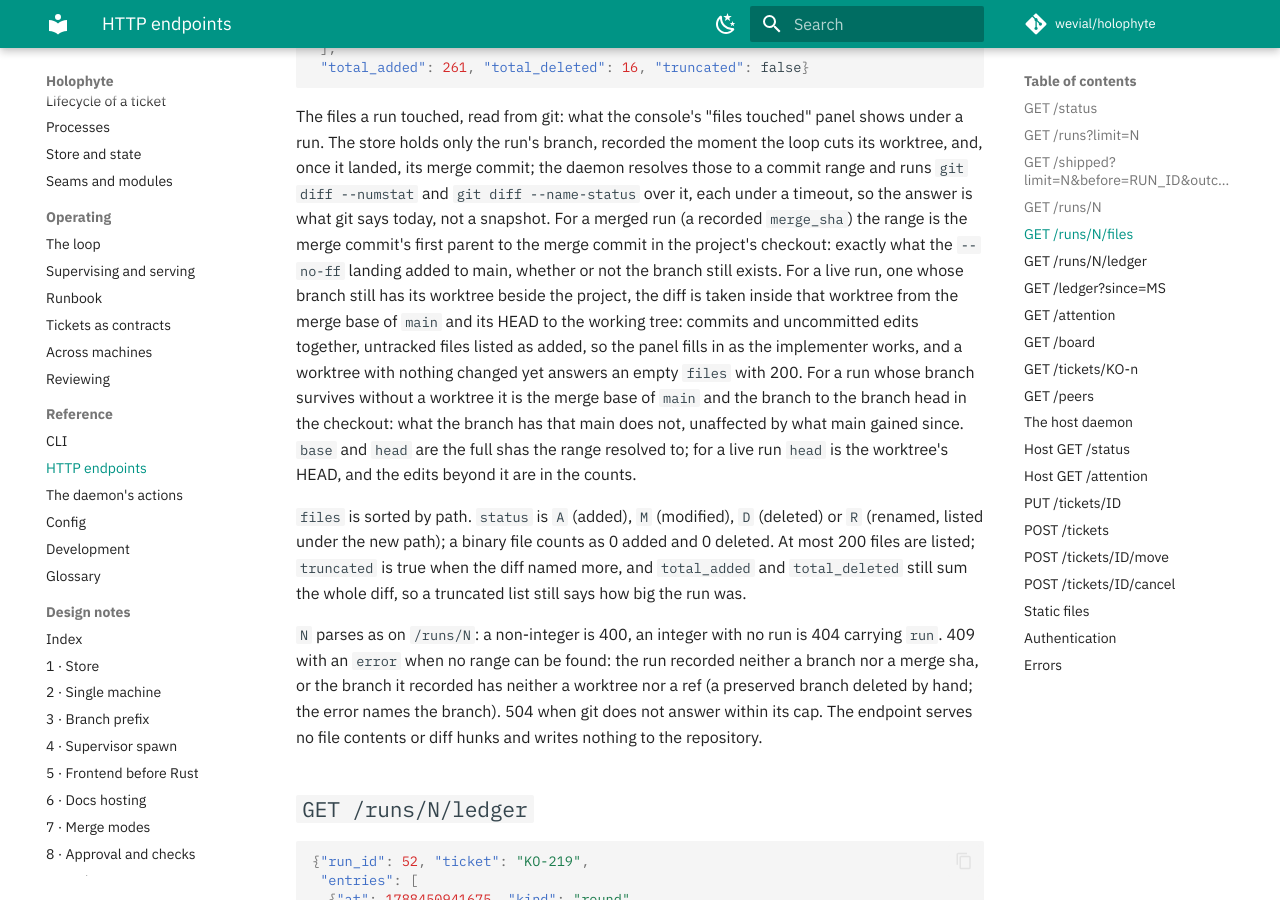
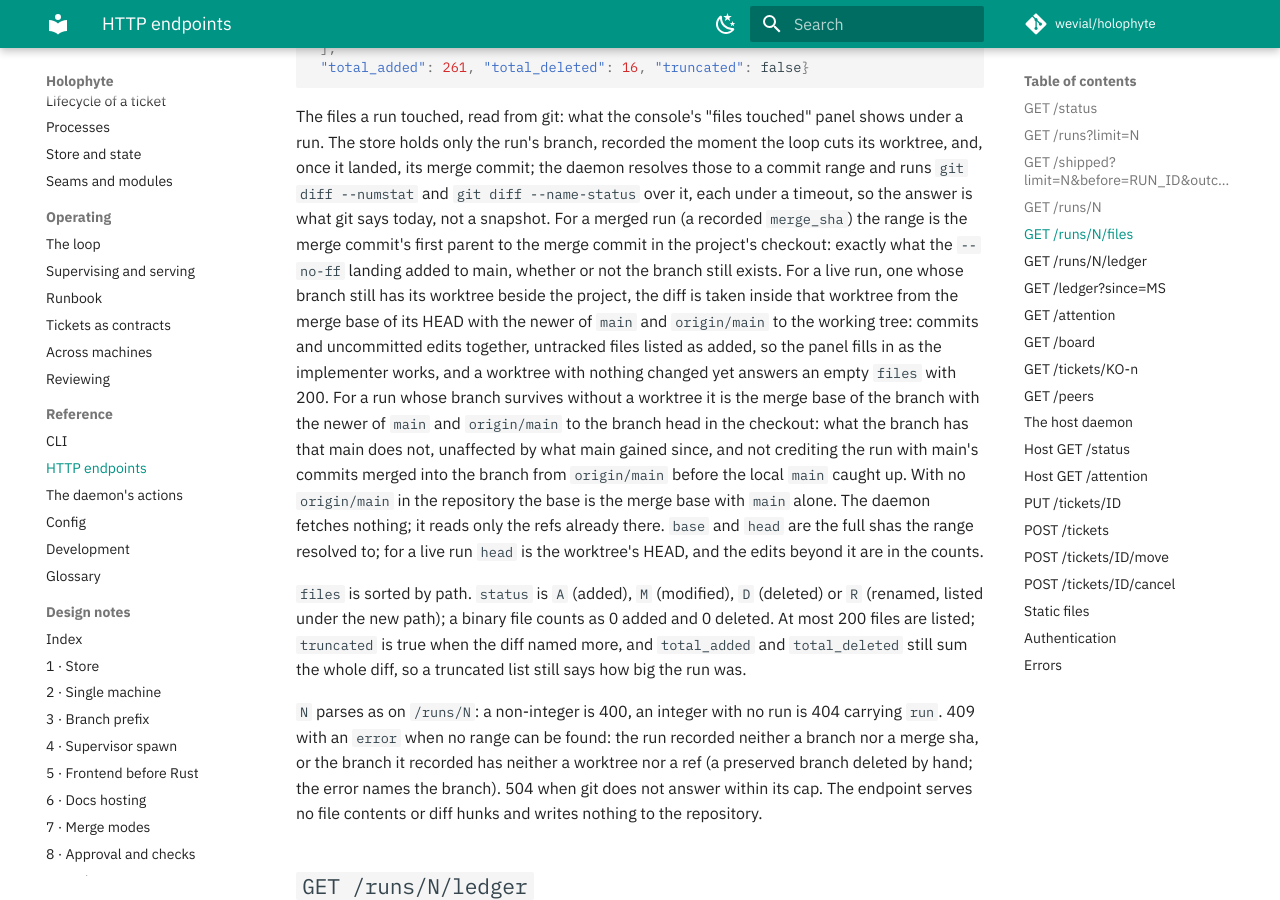
Before and after one commit to wevial/holophyte, an MkDocs documentation site: the page built from docs/reference/http.md, in a window 1280 px wide and 900 px high, scrolled down 5703 px. Built offline with MkDocs 1.6.1 and Material for MkDocs 9.7.7, drawn with Linux system fonts in a browser that asks for light colours; comment, search, counter and statistics services are not loaded.

Commit message:
fix(files): diff a run's files from its merge base with the newer main (HOLO-111) (#410)
A run's files-touched list now starts from the merge base of the branch head with the newer of local `main` and `origin/main`. Commits that the branch merged in from `origin/main` are no longer credited to the run. When the repository has no `origin/main`, the base is the merge base with local `main` alone, as before. The merged-run range (a recorded `merge_sha`) is unchanged.

```diff
--- a/docs/reference/http.md
+++ b/docs/reference/http.md
@@ -295,23 +295,28 @@ pull request the run opened, each null when there is none.
 The files a run touched, read from git: what the console's "files
 touched" panel shows under a run. The store holds only the run's branch,
 recorded the moment the loop cuts its worktree, and, once it landed, its
-merge commit; the daemon resolves those to a commit range and runs
-`git diff --numstat` and `git diff --name-status` over it, each under a
+merge commit; the daemon resolves those to a commit range and runs `git
+diff --numstat` and `git diff --name-status` over it, each under a
 timeout, so the answer is what git says today, not a snapshot. For a
-merged run (a recorded `merge_sha`) the range is the merge commit's first
-parent to the merge commit in the project's checkout: exactly what the
-`--no-ff` landing added to main, whether or not the branch still exists.
-For a live run, one whose branch still has its worktree beside the
-project, the diff is taken inside that worktree from the merge base of
-`main` and its HEAD to the working tree: commits and uncommitted edits
-together, untracked files listed as added, so the panel fills in as the
-implementer works, and a worktree with nothing changed yet answers an
-empty `files` with 200. For a run whose branch survives without a
-worktree it is the merge base of `main` and the branch to the branch head
-in the checkout: what the branch has that main does not, unaffected by
-what main gained since. `base` and `head` are the full shas the range
-resolved to; for a live run `head` is the worktree's HEAD, and the edits
-beyond it are in the counts.
+merged run (a recorded `merge_sha`) the range is the merge commit's
+first parent to the merge commit in the project's checkout: exactly what
+the `--no-ff` landing added to main, whether or not the branch still
+exists. For a live run, one whose branch still has its worktree beside
+the project, the diff is taken inside that worktree from the merge base
+of its HEAD with the newer of `main` and `origin/main` to the working
+tree: commits and uncommitted edits together, untracked files listed as
+added, so the panel fills in as the implementer works, and a worktree
+with nothing changed yet answers an empty `files` with 200. For a run
+whose branch survives without a worktree it is the merge base of the
+branch with the newer of `main` and `origin/main` to the branch head in
+the checkout: what the branch has that main does not, unaffected by what
+main gained since, and not crediting the run with main's commits merged
+into the branch from `origin/main` before the local `main` caught up.
+With no `origin/main` in the repository the base is the merge base with
+`main` alone. The daemon fetches nothing; it reads only the refs already
+there. `base` and `head` are the full shas the range resolved to; for a
+live run `head` is the worktree's HEAD, and the edits beyond it are in
+the counts.
 
 `files` is sorted by path. `status` is `A` (added), `M` (modified), `D`
 (deleted) or `R` (renamed, listed under the new path); a binary file
```
Also changed, not shown: 2 other files.
